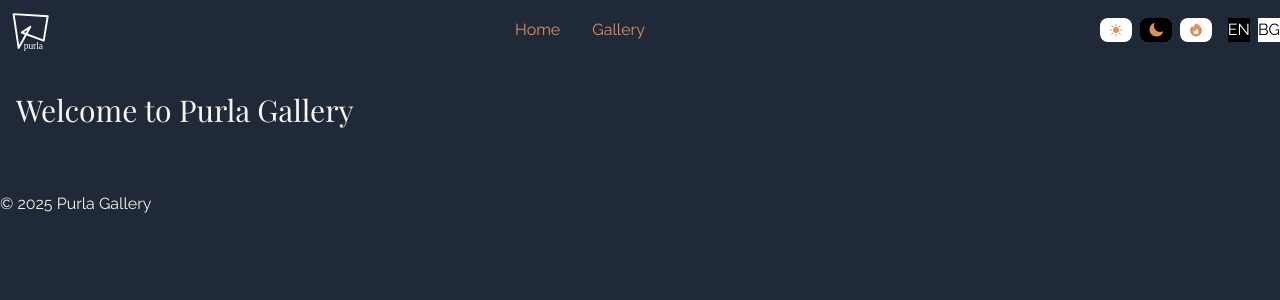
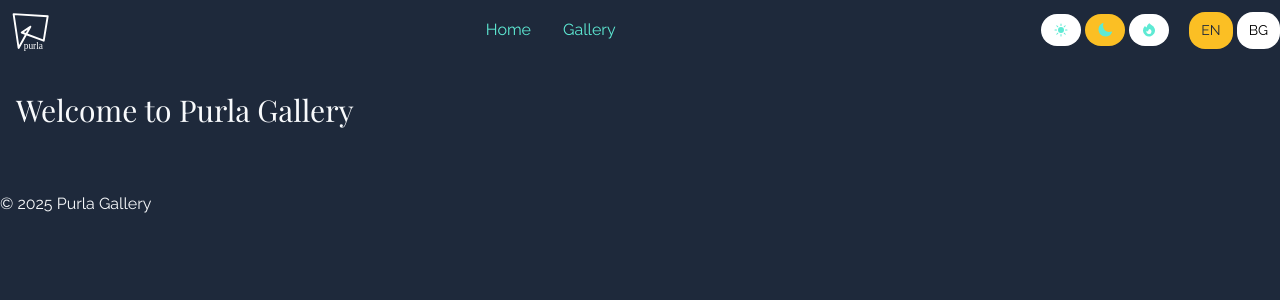
Before and after one commit to stefkay/purla-gallery, a Next.js app: page / in a window 1280 px wide. Shown: the top 300 px of the page. Built offline with nearby package versions, Linux system fonts and the light colour scheme; a web font is replaced by a local one.

Commit message:
fix: adjust themes

```diff
--- a/src/components/AppHeader.tsx
+++ b/src/components/AppHeader.tsx
@@ -20,7 +20,7 @@
           {t.gallery}
         </Link>
       </nav>
-      <div className="flex justify-end gap-4">
+      <div className="flex justify-end items-center gap-5">
         <ThemeSwitcher />
         <LanguageSwitcher />
       </div>
--- a/src/components/LanguageSwitcher.tsx
+++ b/src/components/LanguageSwitcher.tsx
@@ -6,16 +6,16 @@
   const { asPath, locale: currentLocale } = useRouter();
 
   return (
-    <div className="flex items-start gap-2">
+    <div className="flex items-start gap-1">
       {supportedLocales.map((locale: Locale) => (
         <Link
           key={locale}
           href={asPath}
           locale={locale}
-          className={`link ${
+          className={`btn btn-sm ${
             currentLocale === locale
-              ? 'bg-black text-white border-black'
-              : 'bg-white text-black border-gray-300'
+              ? 'bg-primary text-primary-content'
+              : 'bg-white text-black'
           }`}
         >
           {locale.toUpperCase()}
--- a/src/components/ProductCard.tsx
+++ b/src/components/ProductCard.tsx
@@ -48,7 +48,7 @@
         <div className="mt-auto pt-2">
           <Link
             href={`/gallery/${slug.current}`}
-            className="inline-block w-full text-center py-2 px-4 bg-btn text-btn-text rounded-md hover:opacity-90 transition-opacity"
+            className="inline-block w-full text-center py-2 px-4 bg-primary text-primary-content rounded-md hover:opacity-90 transition-opacity"
           >
             {t.viewDetails}
           </Link>
--- a/src/components/ThemeSwitcher.tsx
+++ b/src/components/ThemeSwitcher.tsx
@@ -18,16 +18,16 @@
   }, []);
 
   return (
-    <div className="flex gap-2 items-start">
+    <div className="flex gap-1 items-start">
       {Object.entries(themeConfig).map(([id, { icon }]) => {
         const Icon = icon;
         return (
           <button
             key={id}
-            className={`btn btn-xs ${
+            className={`btn btn-sm ${
               theme === id
-                ? 'bg-black text-white border-black'
-                : 'bg-white text-black border-gray-300'
+                ? 'bg-primary text-primary-content'
+                : 'bg-white text-black'
             }`}
             onClick={() => setTheme(id as ThemeId)}
           >
--- a/src/styles/components/button.scss
+++ b/src/styles/components/button.scss
@@ -3,11 +3,11 @@
 }
 
 .btn-primary {
-  @apply bg-btn text-btn-text hover:opacity-90;
+  @apply bg-primary text-primary-content hover:opacity-90;
 }
 
 .btn-secondary {
-  //@apply bg-white border border-border hover:bg-border;
+  @apply bg-secondary text-secondary-content hover:opacity-90;
 }
 
 .btn-ghost {
--- a/src/styles/design-tokens.scss
+++ b/src/styles/design-tokens.scss
@@ -22,6 +22,6 @@
 
   /* Buttons (semantic) */
   --btn-primary-bg: var(--color-primary);
-  --btn-primary-text: #fff;
+  --btn-primary-text: var(--color-primary-content);
   --btn-border-radius: var(--radius-md);
 }
--- a/src/styles/theme-config.tsx
+++ b/src/styles/theme-config.tsx
@@ -29,12 +29,12 @@
     label: 'Light',
     className: 'theme-light',
     palette: {
-      bg: '#f7f4f1',
-      text: '#1f2937',
-      accent: '#db915f',
-      primary: '#db915f',
-      secondary: '#a27551',
-      preview: '#db915f',
+      bg: '#ffffff',
+      text: '#333333',
+      accent: '#5eead4',
+      primary: '#fbbf24',
+      secondary: '#d8b4fe',
+      preview: '#fbbf24',
     },
     icon: SunIcon,
   },
@@ -42,12 +42,12 @@
     label: 'Dark',
     className: 'theme-dark',
     palette: {
-      bg: '#1f2937',
-      text: '#f7f4f1',
-      accent: '#db915f',
-      primary: '#db915f',
-      secondary: '#a27551',
-      preview: '#db915f',
+      bg: '#1e293b',
+      text: '#f8fafc',
+      accent: '#5eead4',
+      primary: '#fbbf24',
+      secondary: '#d8b4fe',
+      preview: '#fbbf24',
     },
     icon: MoonIcon,
   },
@@ -55,12 +55,12 @@
     label: 'Earthy',
     className: 'theme-earthy',
     palette: {
-      bg: '#f7f4f1',
-      text: '#3e2f25',
-      accent: '#a27551',
-      primary: '#a27551',
-      secondary: '#8b5cf6',
-      preview: '#a27551',
+      bg: '#fef3c7',
+      text: '#78350f',
+      accent: '#5eead4',
+      primary: '#fbbf24',
+      secondary: '#d8b4fe',
+      preview: '#fbbf24',
     },
     icon: FireIcon,
   },
--- a/src/styles/themes.scss
+++ b/src/styles/themes.scss
@@ -1,28 +1,38 @@
 @use './design-tokens.scss';
 
 /*
- * Light Theme
- * A clean, bright theme with subtle contrasts
+ * Light Theme - Pastel
+ * Based on updated daisyUI pastel theme with soft, gentle colors
  */
 .theme-light {
   /* Base Colors */
-  --color-bg: #f7f4f1;
-  --color-text: #1f2937;
-  --color-accent: #db915f;
-
-  /* UI Elements */
-  --color-btn-bg: #db915f;
-  --color-btn-text: #ffffff;
-  --color-border: #e5e7eb;
-  --color-input-bg: #f9fafb;
+  --color-bg: #ffffff;               /* --color-base-100: oklch(100% 0 0) */
+  --color-bg-secondary: #f8f9ff;     /* --color-base-200: oklch(98.462% 0.001 247.838) */
+  --color-bg-tertiary: #e8ebff;      /* --color-base-300: oklch(92.462% 0.001 247.838) */
+  --color-text: #333333;             /* --color-base-content: oklch(20% 0 0) */
+  --color-accent: #5eead4;           /* --color-accent: oklch(86% 0.127 207.078) */
 
   /* Semantic Colors */
-  --color-primary: #db915f;
-  --color-secondary: #a27551;
-  --color-success: #4ade80;
-  --color-warning: #fbbf24;
-  --color-error: #ef4444;
-  --color-info: #3b82f6;
+  --color-primary: #fbbf24;          /* --color-primary: oklch(81% 0.117 11.638) */
+  --color-primary-content: #92400e;  /* --color-primary-content: oklch(41% 0.159 10.272) */
+  --color-secondary: #d8b4fe;        /* --color-secondary: oklch(81% 0.111 293.571) */
+  --color-secondary-content: #7e22ce;/* --color-secondary-content: oklch(43% 0.232 292.759) */
+  --color-success: #4ade80;          /* --color-success: oklch(69% 0.17 162.48) */
+  --color-success-content: #166534;  /* --color-success-content: oklch(43% 0.095 166.913) */
+  --color-warning: #fb923c;          /* --color-warning: oklch(70% 0.213 47.604) */
+  --color-warning-content: #9a3412;  /* --color-warning-content: oklch(47% 0.157 37.304) */
+  --color-error: #f87171;            /* --color-error: oklch(64% 0.246 16.439) */
+  --color-error-content: #f8f9ff;    /* --color-error-content: oklch(98% 0.003 247.858) */
+  --color-info: #38bdf8;             /* --color-info: oklch(71% 0.143 215.221) */
+  --color-info-content: #0c4a6e;     /* --color-info-content: oklch(45% 0.085 224.283) */
+  --color-neutral: #818cf8;          /* --color-neutral: oklch(55% 0.046 257.417) */
+  --color-neutral-content: #f8f9ff;  /* --color-neutral-content: oklch(98% 0.003 247.858) */
+
+  /* UI Elements - Using primary color */
+  --color-btn-bg: var(--color-primary);
+  --color-btn-text: var(--color-primary-content);
+  --color-border: #e8ebff;           /* --color-base-300 */
+  --color-input-bg: #ffffff;         /* --color-base-100 */
 
   /* Typography - Using design tokens */
   --font-size-base: var(--text-base);
@@ -35,41 +45,51 @@
   --spacing-md: var(--space-md);
   --spacing-lg: var(--space-lg);
 
-  /* Border Radius - Using design tokens */
-  --border-radius-sm: var(--radius-sm);
-  --border-radius-md: var(--radius-md);
-  --border-radius-lg: var(--radius-lg);
+  /* Border Radius - Using design tokens and daisyUI */
+  --border-radius-sm: 0.5rem;        /* Smaller than daisyUI's 1rem */
+  --border-radius-md: 1rem;          /* --radius-box: 1rem */
+  --border-radius-lg: 2rem;          /* --radius-field: 2rem */
 
   /* Component-specific */
   --card-bg: #ffffff;
   --card-shadow: 0 1px 3px rgba(0, 0, 0, 0.1);
   --header-bg: rgba(255, 255, 255, 0.8);
-  --footer-bg: #f3f4f6;
+  --footer-bg: #f8f9ff;              /* --color-base-200 */
 }
 
 /*
- * Dark Theme
- * A dark theme with high contrast for better readability
+ * Dark Theme - Pastel
+ * A dark theme with pastel accents for a softer contrast
  */
 .theme-dark {
   /* Base Colors */
-  --color-bg: #1f2937;
-  --color-text: #f7f4f1;
-  --color-accent: #db915f;
-
-  /* UI Elements */
-  --color-btn-bg: #db915f;
-  --color-btn-text: #1f2937;
-  --color-border: #374151;
-  --color-input-bg: #111827;
+  --color-bg: #1e293b;               /* Dark slate background */
+  --color-bg-secondary: #334155;     /* Slightly lighter slate */
+  --color-bg-tertiary: #475569;      /* Mid-tone slate for accents */
+  --color-text: #f8fafc;             /* Light slate text */
+  --color-accent: #5eead4;           /* Same accent as light theme for consistency */
 
   /* Semantic Colors */
-  --color-primary: #db915f;
-  --color-secondary: #a27551;
-  --color-success: #22c55e;
-  --color-warning: #f59e0b;
-  --color-error: #dc2626;
-  --color-info: #2563eb;
+  --color-primary: #fbbf24;          /* Same as light theme */
+  --color-primary-content: #1e293b;  /* Dark background for contrast */
+  --color-secondary: #d8b4fe;        /* Same as light theme */
+  --color-secondary-content: #1e293b;/* Dark background for contrast */
+  --color-success: #4ade80;          /* Same as light theme */
+  --color-success-content: #064e3b;  /* Darker green for contrast */
+  --color-warning: #fb923c;          /* Same as light theme */
+  --color-warning-content: #7c2d12;  /* Darker orange for contrast */
+  --color-error: #f87171;            /* Same as light theme */
+  --color-error-content: #1e293b;    /* Dark background for contrast */
+  --color-info: #38bdf8;             /* Same as light theme */
+  --color-info-content: #0c4a6e;     /* Darker blue for contrast */
+  --color-neutral: #818cf8;          /* Same as light theme */
+  --color-neutral-content: #1e293b;  /* Dark background for contrast */
+
+  /* UI Elements - Using primary color */
+  --color-btn-bg: var(--color-primary);
+  --color-btn-text: var(--color-primary-content);
+  --color-border: #475569;           /* Mid-tone for subtle borders */
+  --color-input-bg: #334155;         /* Slightly lighter than background */
 
   /* Typography - Using design tokens */
   --font-size-base: var(--text-base);
@@ -82,41 +102,51 @@
   --spacing-md: var(--space-md);
   --spacing-lg: var(--space-lg);
 
-  /* Border Radius - Using design tokens */
-  --border-radius-sm: var(--radius-sm);
-  --border-radius-md: var(--radius-md);
-  --border-radius-lg: var(--radius-lg);
+  /* Border Radius - Using design tokens and daisyUI */
+  --border-radius-sm: 0.5rem;        /* Smaller than daisyUI's 1rem */
+  --border-radius-md: 1rem;          /* --radius-box: 1rem */
+  --border-radius-lg: 2rem;          /* --radius-field: 2rem */
 
   /* Component-specific */
-  --card-bg: #2d3748;
-  --card-shadow: 0 1px 3px rgba(0, 0, 0, 0.3);
-  --header-bg: rgba(17, 24, 39, 0.8);
-  --footer-bg: #111827;
+  --card-bg: #312e81;                /* Slightly lighter than background */
+  --card-shadow: 0 4px 6px rgba(0, 0, 0, 0.5);
+  --header-bg: rgba(30, 27, 75, 0.9); /* Semi-transparent background */
+  --footer-bg: #1e1b4b;              /* Same as main background */
 }
 
 /*
- * Earthy Theme
- * A warm, natural theme with earthy tones
+ * Earthy Theme - Pastel
+ * A warm, natural theme with soft earthy tones
  */
 .theme-earthy {
   /* Base Colors */
-  --color-bg: #f7f4f1;
-  --color-text: #3e2f25;
-  --color-accent: #a27551;
-
-  /* UI Elements */
-  --color-btn-bg: #fb923c;
-  --color-btn-text: #1f2937;
-  --color-border: #374151;
-  --color-input-bg: #111827;
+  --color-bg: #fef3c7;               /* Soft cream background */
+  --color-bg-secondary: #fde68a;     /* Pale yellow */
+  --color-bg-tertiary: #fcd34d;      /* Soft yellow */
+  --color-text: #78350f;             /* Deep brown text */
+  --color-accent: #5eead4;           /* Teal accent for consistency with other themes */
 
   /* Semantic Colors */
-  --color-primary: #a27551;
-  --color-secondary: #8b5cf6;
-  --color-success: #84cc16;
-  --color-warning: #eab308;
-  --color-error: #ef4444;
-  --color-info: #06b6d4;
+  --color-primary: #fbbf24;          /* Same as light theme */
+  --color-primary-content: #78350f;  /* Deep brown for contrast */
+  --color-secondary: #d8b4fe;        /* Same as light theme */
+  --color-secondary-content: #581c87;/* Dark purple for contrast */
+  --color-success: #4ade80;          /* Same as light theme */
+  --color-success-content: #064e3b;  /* Dark green for contrast */
+  --color-warning: #fb923c;          /* Same as light theme */
+  --color-warning-content: #7c2d12;  /* Dark orange for contrast */
+  --color-error: #f87171;            /* Same as light theme */
+  --color-error-content: #7f1d1d;    /* Dark red for contrast */
+  --color-info: #38bdf8;             /* Same as light theme */
+  --color-info-content: #0c4a6e;     /* Dark blue for contrast */
+  --color-neutral: #818cf8;          /* Same as light theme */
+  --color-neutral-content: #312e81;  /* Dark indigo for contrast */
+
+  /* UI Elements - Using primary color */
+  --color-btn-bg: var(--color-primary);
+  --color-btn-text: var(--color-primary-content);
+  --color-border: #fcd34d;           /* Soft yellow border */
+  --color-input-bg: #fffbeb;         /* Lightest cream for inputs */
 
   /* Typography - Using design tokens */
   --font-size-base: var(--text-base);
@@ -129,14 +159,14 @@
   --spacing-md: var(--space-md);
   --spacing-lg: var(--space-lg);
 
-  /* Border Radius - Using design tokens */
-  --border-radius-sm: var(--radius-sm);
-  --border-radius-md: var(--radius-md);
-  --border-radius-lg: var(--radius-lg);
+  /* Border Radius - Using design tokens and daisyUI */
+  --border-radius-sm: 0.5rem;        /* Smaller than daisyUI's 1rem */
+  --border-radius-md: 1rem;          /* --radius-box: 1rem */
+  --border-radius-lg: 2rem;          /* --radius-field: 2rem */
 
   /* Component-specific */
-  --card-bg: #fffbeb;
-  --card-shadow: 0 1px 3px rgba(0, 0, 0, 0.1);
-  --header-bg: rgba(254, 243, 199, 0.8);
-  --footer-bg: #fef3c7;
+  --card-bg: #fffbeb;                /* Lightest cream for cards */
+  --card-shadow: 0 2px 4px rgba(120, 53, 15, 0.1);
+  --header-bg: rgba(254, 243, 199, 0.9); /* Semi-transparent cream */
+  --footer-bg: #fde68a;              /* Pale yellow footer */
 }
--- a/tailwind.config.ts
+++ b/tailwind.config.ts
@@ -21,12 +21,34 @@
         input: 'var(--color-input-bg)',
 
         // Semantic colors
-        primary: 'var(--color-primary)',
-        secondary: 'var(--color-secondary)',
-        success: 'var(--color-success)',
-        warning: 'var(--color-warning)',
-        error: 'var(--color-error)',
-        info: 'var(--color-info)',
+        primary: {
+          DEFAULT: 'var(--color-primary)',
+          content: 'var(--color-primary-content)',
+        },
+        secondary: {
+          DEFAULT: 'var(--color-secondary)',
+          content: 'var(--color-secondary-content)',
+        },
+        success: {
+          DEFAULT: 'var(--color-success)',
+          content: 'var(--color-success-content)',
+        },
+        warning: {
+          DEFAULT: 'var(--color-warning)',
+          content: 'var(--color-warning-content)',
+        },
+        error: {
+          DEFAULT: 'var(--color-error)',
+          content: 'var(--color-error-content)',
+        },
+        info: {
+          DEFAULT: 'var(--color-info)',
+          content: 'var(--color-info-content)',
+        },
+        neutral: {
+          DEFAULT: 'var(--color-neutral)',
+          content: 'var(--color-neutral-content)',
+        },
 
         // Component-specific
         card: {
```
